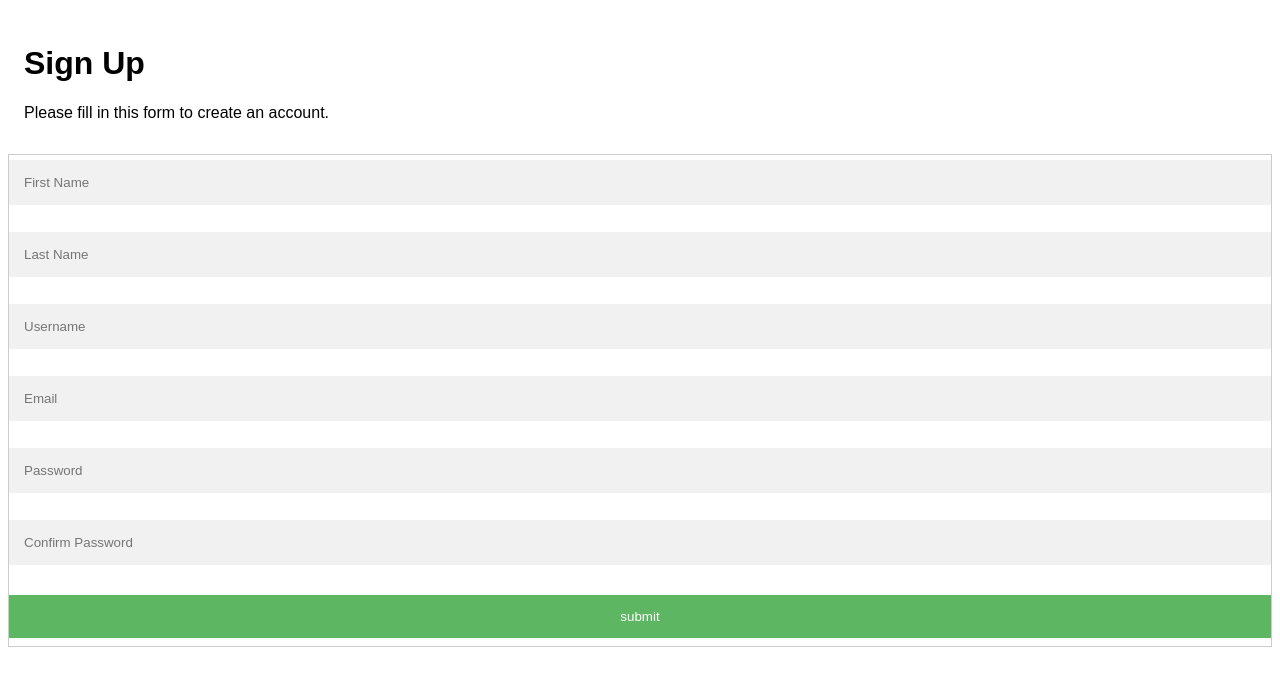
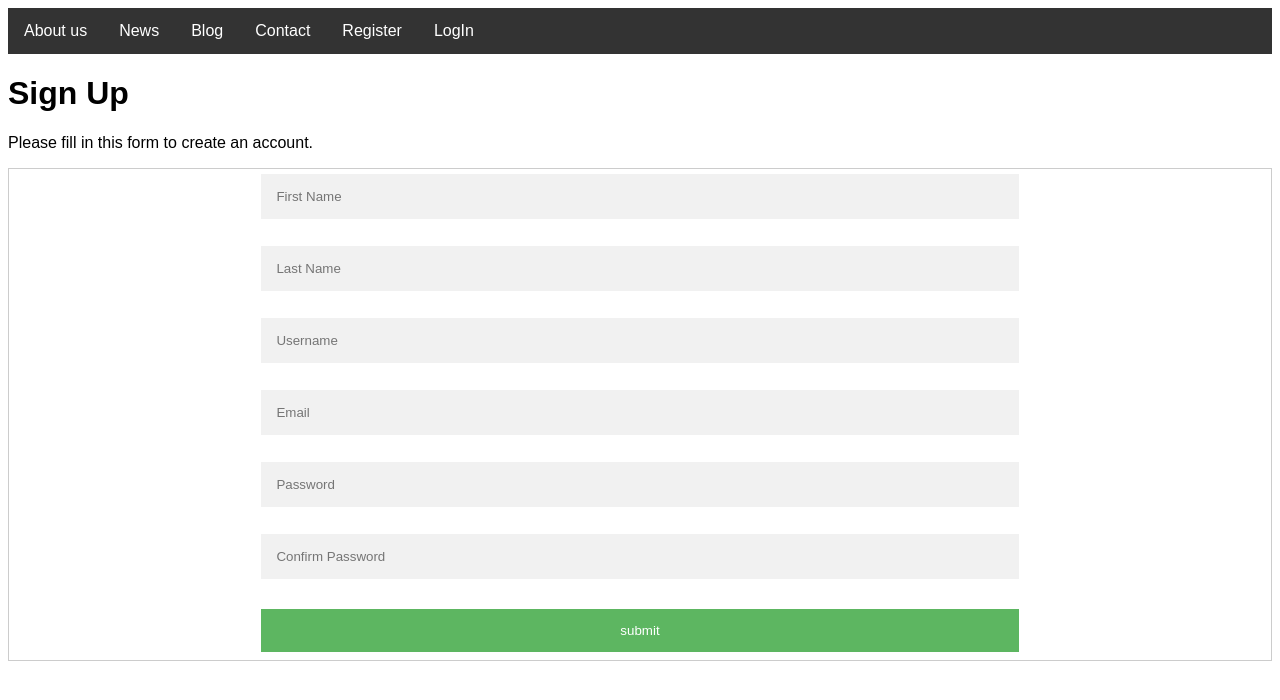
Before and after one commit to bhavesh-demo-account/travello_project, a Django app: page /accounts/register in a window 1280 px wide. Shown: the top 700 px of the page. Run offline with Django 3.2, Linux system fonts and the light colour scheme.

Commit message:
Made changes to Login and Register View

```diff
--- a/templates/base.html
+++ b/templates/base.html
@@ -31,10 +31,10 @@
                             <div class="logo"><a href="http://127.0.0.1:8000/">Travello</a></div>
                             <nav class="main_nav">
                                 <ul class="d-flex flex-row align-items-start justify-content-start">
+                                    <li><a href="{% url 'about' %}">About us</a></li>
+									<li><a href="{% url 'news' %}">News</a></li>
                                     <li><a href="{% url 'blogs' %}">Blog</a></li>
-									<li><a href="{% url 'news' %}">News</a></li>
 									<li><a href="{% url 'contact' %}">Contact</a></li>
-                                    <li><a href="{% url 'about' %}">About us</a></li>
 									{% if user.is_authenticated %}
 									<li>Hello, {{user.username}}</li>
 									<li><a href="http://127.0.0.1:8000/accounts/logout">Logout</a></li>
--- a/templates/register.html
+++ b/templates/register.html
@@ -1,3 +1,4 @@
+{% load static %}
 <!DOCTYPE html>
 <html>
 <style>
@@ -6,7 +7,7 @@ body {font-family: Arial, Helvetica, sans-serif;}
 
 /* Full-width input fields */
 input[type=text], input[type=password], input[type=email] {
-  width: 100%;
+  width: 60%;
   padding: 15px;
   margin: 5px 0 22px 0;
   display: inline-block;
@@ -32,7 +33,7 @@ button {
   margin: 8px 0;
   border: none;
   cursor: pointer;
-  width: 100%;
+  width: 60%;
   opacity: 0.9;
 }
 
@@ -40,21 +41,14 @@ button:hover {
   opacity:1;
 }
 
-/* Extra styles for the cancel button */
-.cancelbtn {
-  padding: 14px 20px;
-  background-color: #f44336;
+form {
+  text-align: center;
 }
 
-/* Float cancel and signup buttons and add an equal width */
-.cancelbtn, .signupbtn {
-  float: left;
-  width: 50%;
-}
 
 /* Add padding to container elements */
 .container {
-  padding: 16px;
+  padding: 0px;
 }
 
 /* Clear floats */
@@ -62,6 +56,57 @@ button:hover {
   content: "";
   clear: both;
   display: table;
+}
+
+ul {
+  list-style-type: none;
+  margin: 0;
+  padding: 0;
+  overflow: hidden;
+  background-color: #333;
+}
+
+li {
+  float: left;
+}
+
+li a, .dropbtn {
+  display: inline-block;
+  color: white;
+  text-align: center;
+  padding: 14px 16px;
+  text-decoration: none;
+}
+
+li a:hover, .dropdown:hover .dropbtn {
+  background-color: red;
+}
+
+li.dropdown {
+  display: inline-block;
+}
+
+.dropdown-content {
+  display: none;
+  position: absolute;
+  background-color: #f9f9f9;
+  min-width: 160px;
+  box-shadow: 0px 8px 16px 0px rgba(0,0,0,0.2);
+  z-index: 1;
+}
+
+.dropdown-content a {
+  color: black;
+  padding: 12px 16px;
+  text-decoration: none;
+  display: block;
+  text-align: left;
+}
+
+.dropdown-content a:hover {background-color: #f1f1f1;}
+
+.dropdown:hover .dropdown-content {
+  display: block;
 }
 
 /* Change styles for cancel button and signup button on extra small screens */
@@ -72,11 +117,27 @@ button:hover {
 }
 </style>
 <body>
+
+<ul>
+	    <li><a href="{% url 'about' %}">About us</a></li>
+									<li><a href="{% url 'news' %}">News</a></li>
+                                    <li><a href="{% url 'blogs' %}">Blog</a></li>
+									<li><a href="{% url 'contact' %}">Contact</a></li>
+									{% if user.is_authenticated %}
+									<li>Hello, {{user.username}}</li>
+									<li><a href="http://127.0.0.1:8000/accounts/logout">Logout</a></li>
+									{% else %}
+									<li><a href="http://127.0.0.1:8000/accounts/register">Register</a></li>
+									<li><a href="http://127.0.0.1:8000/accounts/login">LogIn</a></li>
+									{% endif %}
+</ul>
+
 <div class="container">
     <h1>Sign Up</h1>
     <p>Please fill in this form to create an account.</p>
 
 </div>
+
 
 
 <form action="register" method="post" style="border:1px solid #ccc">
@@ -95,5 +156,6 @@ button:hover {
 									<button class="register_submit_button">submit</button>
 </form>
 
+
 </body>
 </html>
```
Also changed, not shown: templates/login.html (+80 -8 lines).
